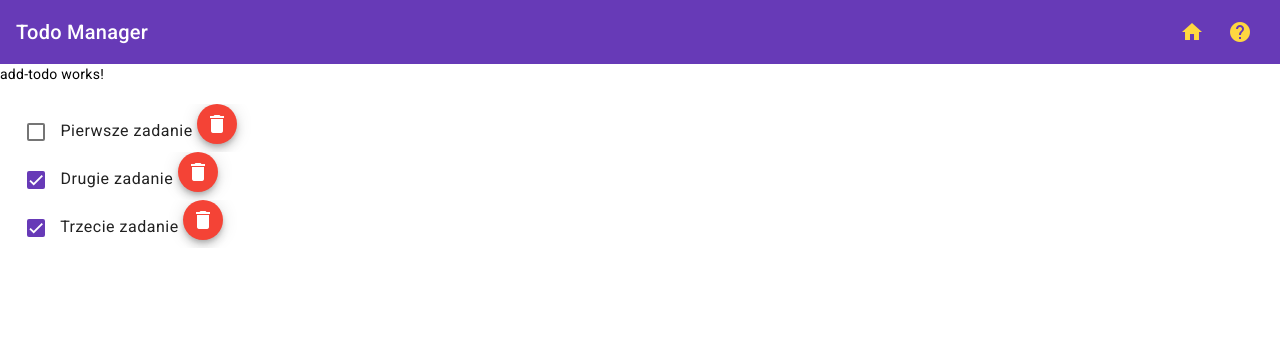
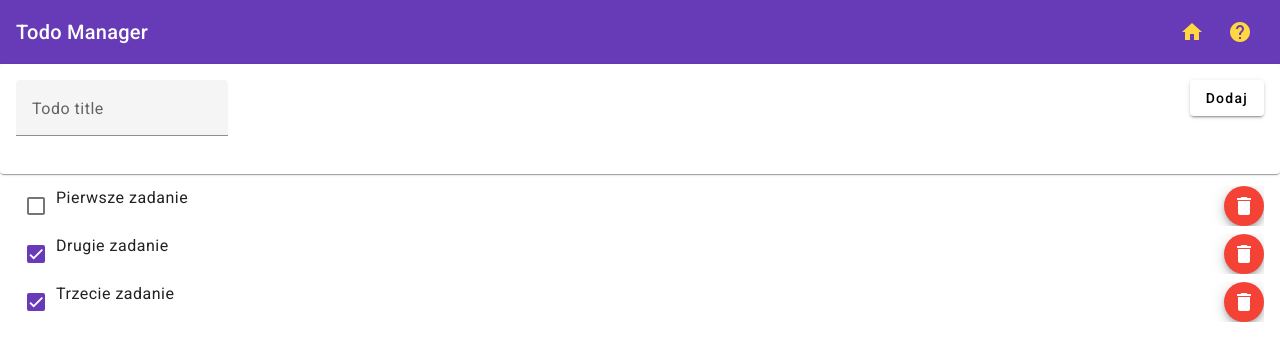
Before and after one commit to michmielewski/todo-repository, an Angular app: page / in a window 1280 px wide. Shown: the top 360 px of the page. Built offline with nearby package versions, Linux system fonts and the light colour scheme.

Commit message:
spacer + todo buttom

```diff
--- a/src/app/components/add-todo/add-todo.component.html
+++ b/src/app/components/add-todo/add-todo.component.html
@@ -1 +1,40 @@
-<p>add-todo works!</p>
+<mat-card>
+    <mat-card-content>
+        <form>
+            <div class="container">
+                <span>
+                    <mat-form-field>
+                        <mat-label>Todo title</mat-label>
+                        <input
+                            matInput
+                            type="text"
+                            name="title"
+                            placeholder="wynieś śmieci"
+                            [(ngModel)]="title"
+                        >
+                        <button
+                            *ngIf="title"
+                            matSuffix
+                            mat-icon-button
+                            aria-label="Clear"
+                            (click)="title=''"
+                        >
+                            <mat-icon>close</mat-icon>
+                        </button>
+                    </mat-form-field>
+                </span>
+
+                <span class="spacer"></span>
+
+                <span>
+                    <button
+                        mat-raised-button
+                        (click)="addTodo()"
+                    >
+                        Dodaj
+                    </button>
+                </span>
+            </div>
+        </form>
+    </mat-card-content>
+</mat-card>
--- a/src/app/components/add-todo/add-todo.component.ts
+++ b/src/app/components/add-todo/add-todo.component.ts
@@ -1,4 +1,5 @@
 import { Component } from '@angular/core';
+import { Todo } from 'src/app/model/Todo';
 
 @Component({
   selector: 'app-add-todo',
@@ -6,5 +7,14 @@ import { Component } from '@angular/core';
   styleUrls: ['./add-todo.component.css']
 })
 export class AddTodoComponent {
+  public title: string = '';
 
+  public addTodo(): void
+  {
+    let todo: Todo;
+
+    todo = new Todo(this.title, false);
+
+    console.log(todo);
+  }
 }
--- a/src/app/components/todo-item/todo-item.component.html
+++ b/src/app/components/todo-item/todo-item.component.html
@@ -1,4 +1,4 @@
-<div>
+<div class="container">
     <span>
         <mat-checkbox color="primary" [(ngModel)]="todo.completed">
         </mat-checkbox>
--- a/src/app/components/todo-item/todo-item.component.ts
+++ b/src/app/components/todo-item/todo-item.component.ts
@@ -1,5 +1,5 @@
 import { Component, Input } from '@angular/core';
-import { Todo } from 'src/app/models/Todo';
+import { Todo } from 'src/app/model/Todo';
 
 @Component({
   selector: 'app-todo-item',
--- a/src/app/components/todo-list/todo-list.component.ts
+++ b/src/app/components/todo-list/todo-list.component.ts
@@ -1,5 +1,5 @@
 import { Component, OnInit } from '@angular/core';
-import { Todo } from 'src/app/models/Todo'
+import { Todo } from 'src/app/model/Todo'
 import { TodoService } from 'src/app/services/todo.service';
 
 @Component({
--- a/src/app/services/todo.service.ts
+++ b/src/app/services/todo.service.ts
@@ -1,5 +1,5 @@
 import { Injectable } from '@angular/core';
-import { Todo } from '../models/Todo'
+import { Todo } from '../model/Todo'
 
 @Injectable({
   providedIn: 'root'
--- a/src/styles.css
+++ b/src/styles.css
@@ -6,3 +6,7 @@ body { margin: 0; font-family: Roboto, "Helvetica Neue", sans-serif; }
 .spacer {
     flex: 1 1 auto;
   }
+
+.container {
+  display: flex;
+}
```
Also changed, not shown: src/app/app.module.ts (+6 -1 lines), src/app/model/Todo.ts (renamed from src/app/models/Todo.ts).
